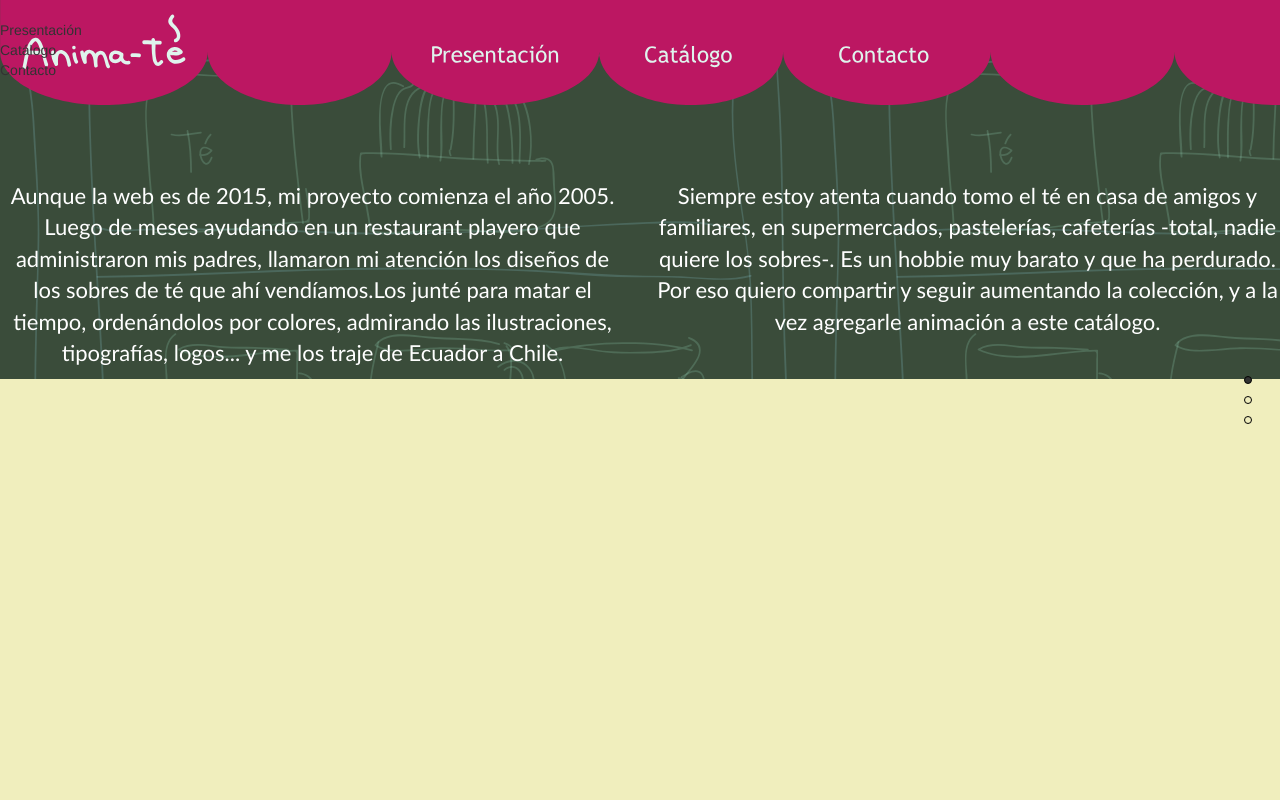
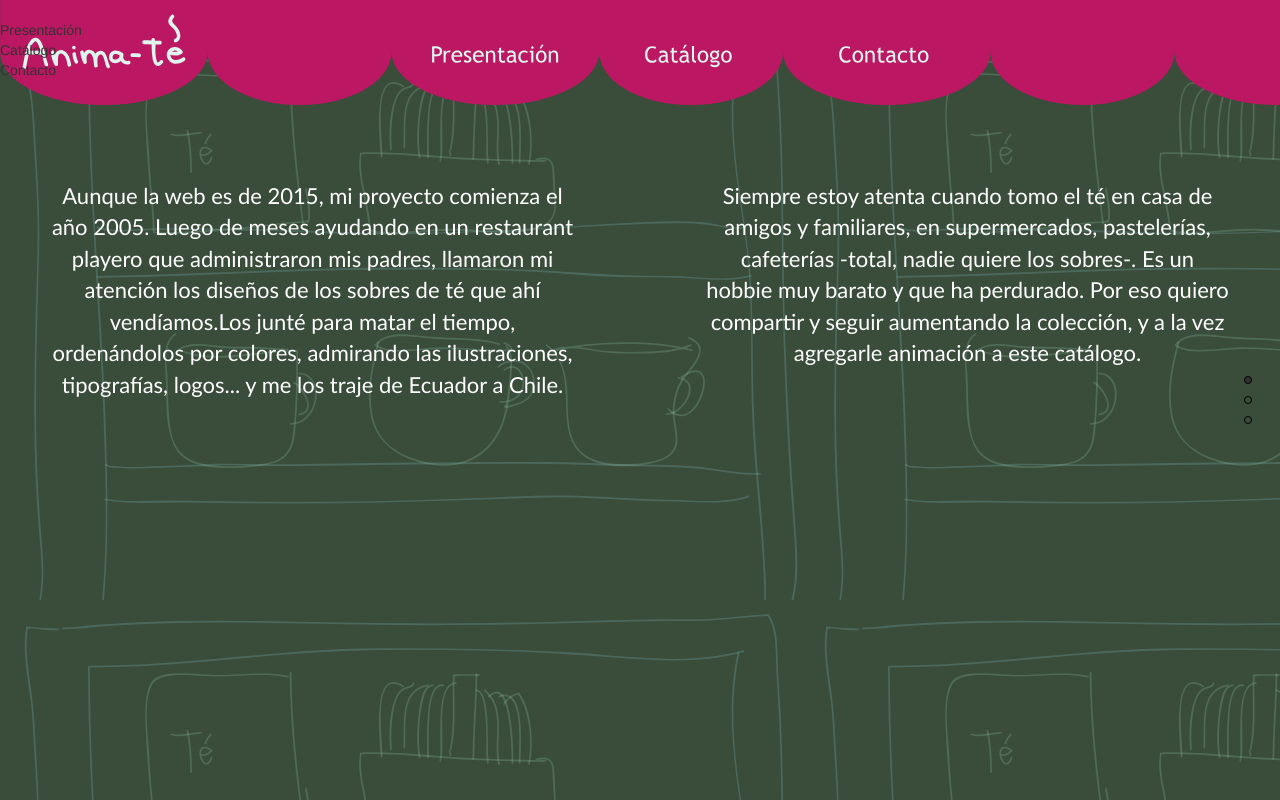
Before and after one commit to ChihuahuaPunk/animate, a plain HTML site: page index.html in a window 1280 px wide. Drawn offline with nearby package versions, Linux system fonts and the light colour scheme; files that its build step writes are made by us from their sources.

Commit message:
Arreglo del fondo presentacion y padding parrafos.

```diff
--- a/sass/style.scss
+++ b/sass/style.scss
@@ -30,8 +30,6 @@ body {
   height: 105px;
 }
 .MenuBarraSup {
-  top: 0;
-  left: 0;
   list-style-type:none;
   display:inline;
 }
@@ -43,13 +41,17 @@ body {
 }
 .presentacion {
   padding-top: 180px;
+  padding-left:50px;
+  padding-right:50px;
   font-family: 'Trebuchet MS', Arial, sans-serif;
   font-size: 22px;
-   color:white
+   color:white;
 }
 .fondo1 {
   display: block;
   width: 100%;
-  height: auto;
+  height: 1000px;
+  repeat: repeat;
   background: url(../img/fondotazas.svg);
+  z-index:1;
 }
```
